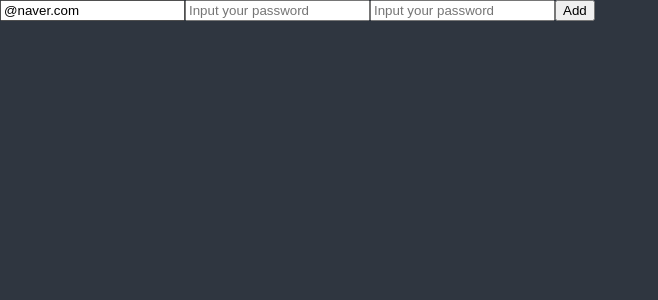
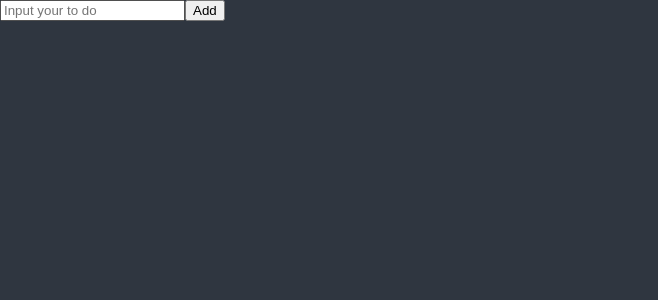
Before and after one commit to ezdar2743/To-do-list-recoil, a React (Create React App) app in the folder todo-recoil/: page / in a window 1280 px wide. Shown: the top 300 px of the page, without its empty margins (0-658 px from the left). Built offline with nearby package versions, Linux system fonts and the light colour scheme.

Commit message:
init for toDoList

```diff
--- a/todo-recoil/src/ToDoList.tsx
+++ b/todo-recoil/src/ToDoList.tsx
@@ -1,60 +1,29 @@
-import React, { useState } from 'react';
-import {useForm} from "react-hook-form";
+import React from 'react';
+import { useForm } from 'react-hook-form';
 
-interface IForm{
-    Email: string;
-    password: string;
-    password1: string;
+interface IToDo{
+    toDo: string
+}
 
-}
+
 const ToDoList = () => {
-    const {register, handleSubmit,formState:{errors},setError}= useForm<IForm>({
-        defaultValues: {
-            Email: "@naver.com"
-        }
-    });
-    const onValid = (data:IForm)=>{
-       if(data.password !==data.password1){
-           setError("password1",{message:"now same"},
-           {shouldFocus:true})
-       }
+    const {register, handleSubmit,setValue}= useForm<IToDo>();
+    const onSubmit=(data:IToDo)=>{
+        console.log(data.toDo)
+        setValue("toDo","")
     }
-
-    return(
+    return (
         <>
-            <form onSubmit={handleSubmit(onValid)}>
+            <form onSubmit={handleSubmit(onSubmit)}>
                 <input
-                placeholder='Input your Email'
-                {...register("Email",
-                {required:"Email is required",
-                validate: {noEz:(value)=>value.includes("ez")? "can not use ez":true},
-                pattern:{
-                    value:/^[A-Za-z0-9._%+-]+@naver.com$/,
-                    message: "Only naver.com emails allowed"},
-                minLength:{
-                    value:5,
-                    message: "over 5"},
-
-                })}/>
-                <span>
-                    {errors?.Email?.message}
-                </span>
-
-                <input
-                placeholder='Input your password'
-                {...register("password",{required:"Id is required"})}/>
-                <span>{errors?.password?.message}</span>
-                <input
-                placeholder='Input your password'
-                {...register("password1",{required:true})}
+                placeholder='Input your to do'
+                {...register("toDo",{required:"Please Input your to do"} )}
                 />
-                <span>{errors?.password1?.message}</span>
-
                 <button>Add</button>
             </form>
+
         </>
-    )
-
+    );
 };
 
 export default ToDoList;
```
